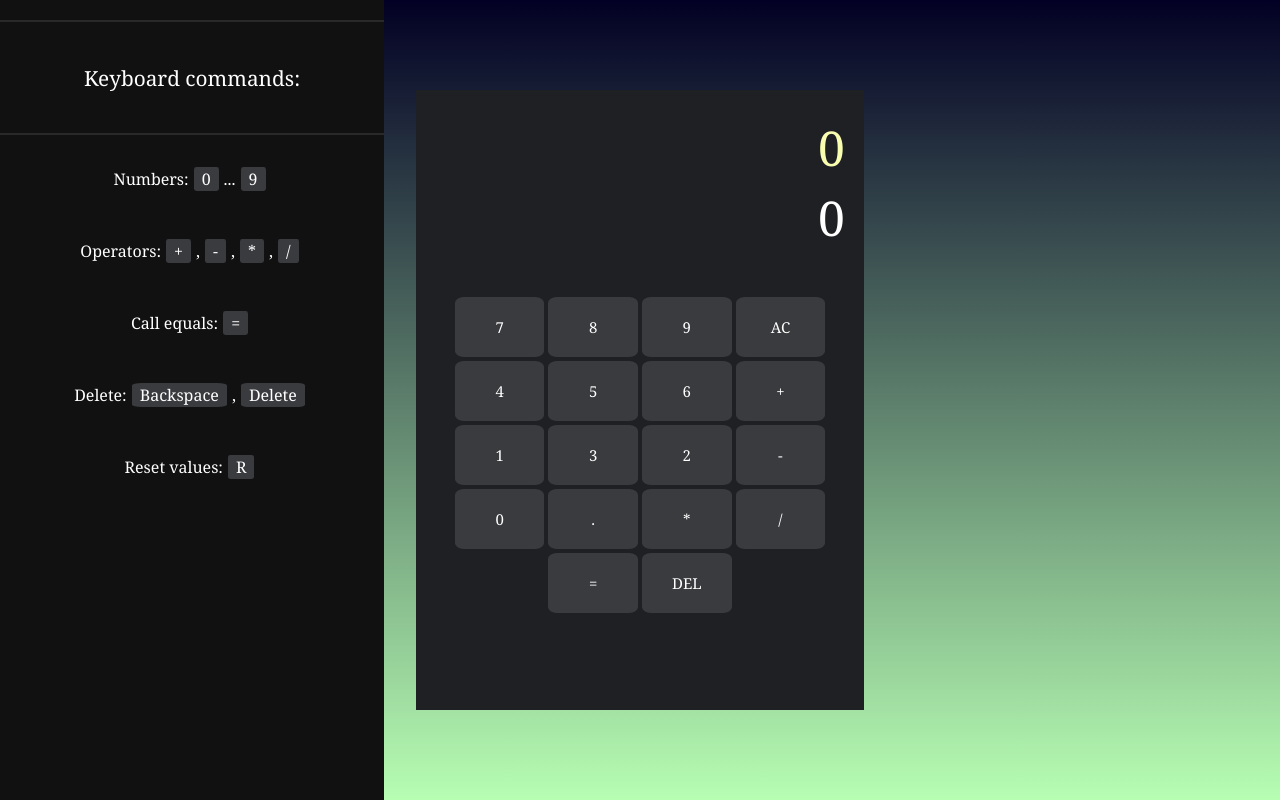
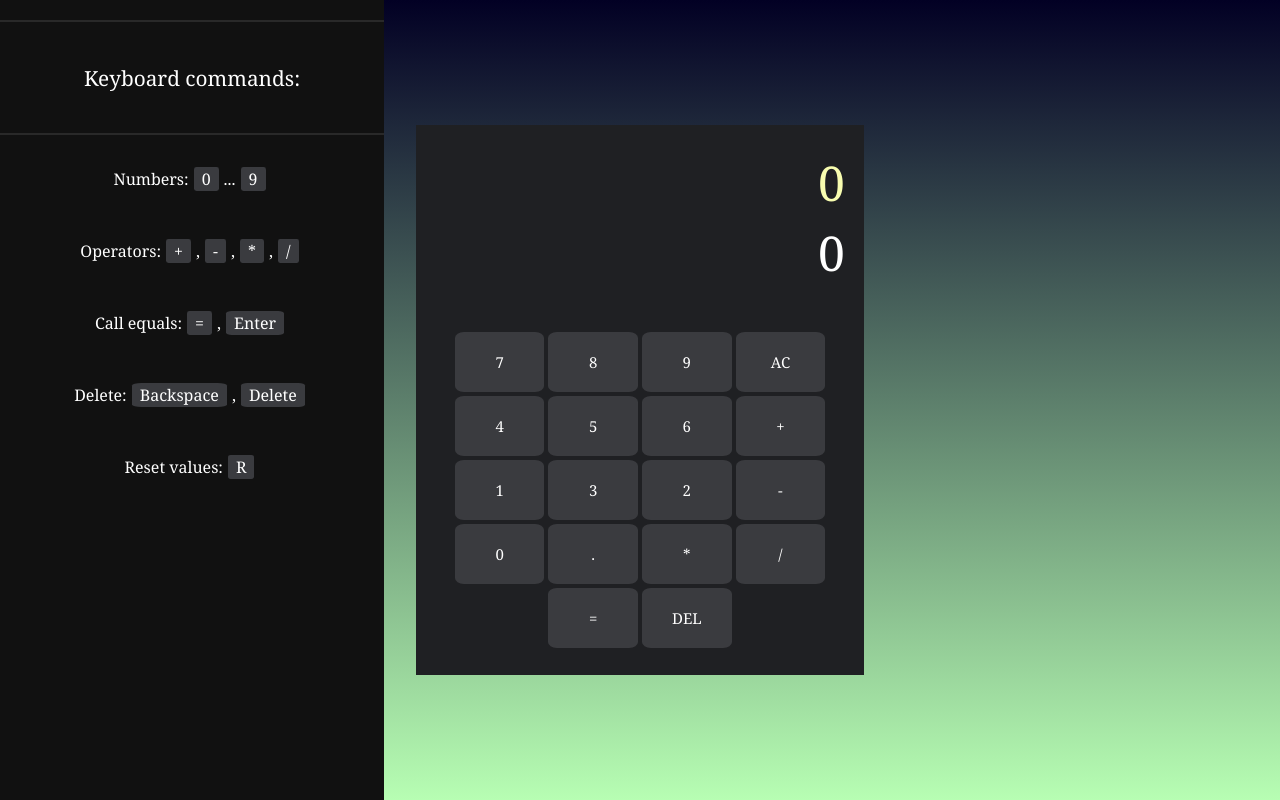
Before and after one commit to CarmonaLarios/ReactSimpleCalculator, a React (Create React App) app: page / in a window 1280 px wide. Built offline with nearby package versions, Linux system fonts and the light colour scheme.

Commit message:
Minimal Adjustments in specific resolutions

```diff
--- a/src/components/CalculatorBody.module.css
+++ b/src/components/CalculatorBody.module.css
@@ -6,7 +6,8 @@
     width: 35vw;
     height: 85vh;
     justify-content: center;
-    max-height: 620px;
+    min-height: 500px;
+    max-height: 550px;
 }
 
 @media screen and (width < 600px) {
@@ -18,9 +19,3 @@
       align-items: center;
     }
 }
-
-@media screen and (height < 600px) {
-    .body_color{
-        min-height: 500px;
-    }
-}
--- a/src/components/CommonButton.module.css
+++ b/src/components/CommonButton.module.css
@@ -22,8 +22,14 @@
 
 @media screen and (height < 600px) {
     .commonBtn{
-        font-size: 3vh;
+        font-size: 10px;
         padding: 0;
-        margin: 1px;
+        min-height: 45px;
     }
 }
+
+@media screen and (width < 900px) {
+    .commonBtn{
+        min-width: 65px;
+    }
+}
--- a/src/components/SideBar.js
+++ b/src/components/SideBar.js
@@ -14,7 +14,7 @@ const SideBar = () => {
                             <p>Numbers: <span>0</span>...<span>9</span></p>
                         </li>
                         <li><p>Operators: <span>+</span>, <span>-</span>, <span>*</span>, <span>/</span> </p></li>
-                        <li><p>Call equals: <span>=</span></p></li>
+                        <li><p>Call equals: <span>=</span>,<span>Enter</span></p></li>
                         <li><p>Delete: <span>Backspace</span>,<span>Delete</span> </p></li>
                         <li><p>Reset values: <span>R</span></p></li>
                     </ul>
```
